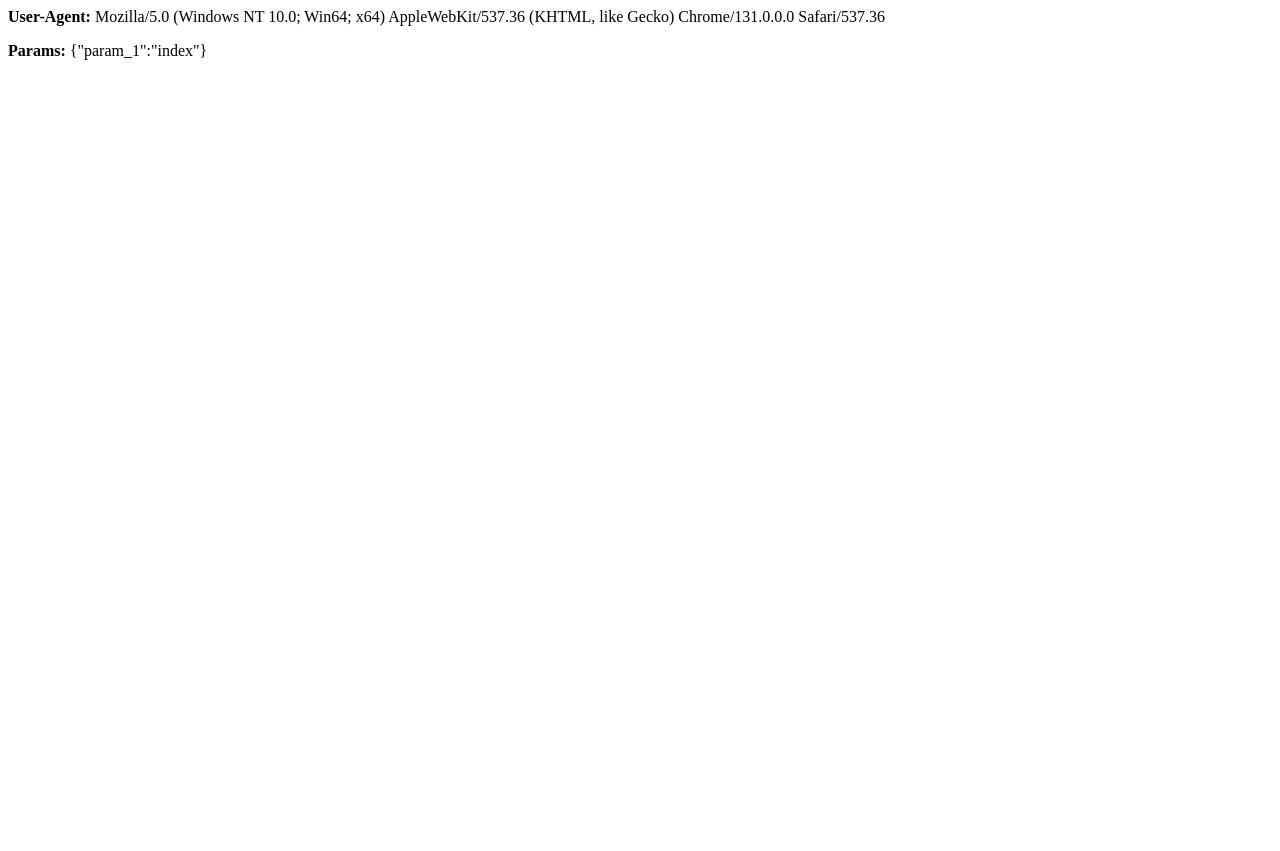
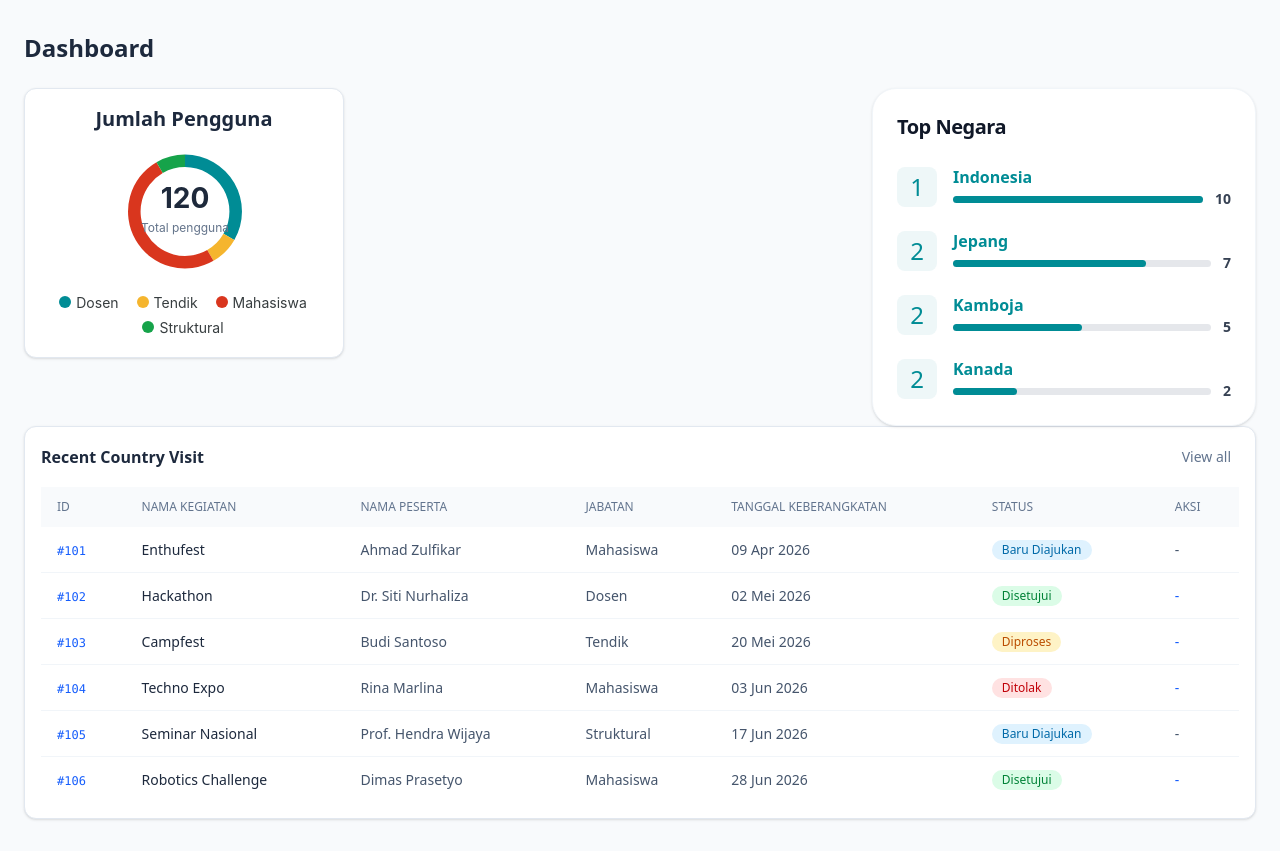
Before and after one commit to mohamadmalik/SiTIO, a PHP site: page /index in a window 1280 px wide. Before the commit the page ends 60 px from the top, so only its background shows below. Run offline with PHP 8.4, Linux system fonts and the light colour scheme; style sheets or scripts are compiled from the project's sources; some libraries are stand-ins or nearby versions.

Commit message:
merge: PR #1 (cherry-pick)

```diff
--- /dev/null
+++ b/app/views/Dashboard/daftar-pdln.php
@@ -0,0 +1,102 @@
+<div class="bg-white border border-slate-200 rounded-xl shadow-sm p-4">
+  <div class="flex items-center mb-4">
+    <span class="text-base font-semibold text-slate-800">Recent Country Visit</span>
+    <a href="#" class="ml-auto text-sm font-medium text-slate-500 hover:text-slate-800 px-2 py-1 rounded-md hover:bg-slate-100">View all</a>
+  </div>
+
+  <div class="overflow-x-auto">
+    <table class="w-full text-sm text-left">
+      <thead class="bg-slate-50 text-xs uppercase text-slate-500">
+        <tr>
+          <th scope="col" class="px-4 py-3 font-medium">ID</th>
+          <th scope="col" class="px-4 py-3 font-medium">Nama Kegiatan</th>
+          <th scope="col" class="px-4 py-3 font-medium">Nama Peserta</th>
+          <th scope="col" class="px-4 py-3 font-medium">Jabatan</th>
+          <th scope="col" class="px-4 py-3 font-medium">Tanggal Keberangkatan</th>
+          <th scope="col" class="px-4 py-3 font-medium">Status</th>
+          <th scope="col" class="px-4 py-3 font-medium">Aksi</th>
+        </tr>
+      </thead>
+      <tbody class="divide-y divide-slate-100">
+  <tr class="hover:bg-slate-50 align-middle">
+    <th scope="row" class="px-4 py-3 font-normal">
+      <a href="#" class="text-blue-600 hover:underline"><code class="font-mono text-xs">#101</code></a>
+    </th>
+    <td class="px-4 py-3 font-medium text-slate-800">Enthufest</td>
+    <td class="px-4 py-3 text-slate-600 whitespace-nowrap">Ahmad Zulfikar</td>
+    <td class="px-4 py-3 text-slate-600">Mahasiswa</td>
+    <td class="px-4 py-3 text-slate-600 whitespace-nowrap">09 Apr 2026</td>
+    <td class="px-4 py-3">
+      <span class="inline-flex items-center px-2.5 py-0.5 rounded-full bg-sky-100 text-sky-700 text-xs font-medium">Baru Diajukan</span>
+    </td>
+    <td class="px-4 py-3 text-slate-600">-</td>
+  </tr>
+  <tr class="hover:bg-slate-50 align-middle">
+    <th scope="row" class="px-4 py-3 font-normal">
+      <a href="#" class="text-blue-600 hover:underline"><code class="font-mono text-xs">#102</code></a>
+    </th>
+    <td class="px-4 py-3 font-medium text-slate-800">Hackathon</td>
+    <td class="px-4 py-3 text-slate-600 whitespace-nowrap">Dr. Siti Nurhaliza</td>
+    <td class="px-4 py-3 text-slate-600">Dosen</td>
+    <td class="px-4 py-3 text-slate-600 whitespace-nowrap">02 Mei 2026</td>
+    <td class="px-4 py-3">
+      <span class="inline-flex items-center px-2.5 py-0.5 rounded-full bg-green-100 text-green-700 text-xs font-medium">Disetujui</span>
+    </td>
+    <td class="px-4 py-3"><a href="#" class="text-blue-600 hover:underline">-</a></td>
+  </tr>
+  <tr class="hover:bg-slate-50 align-middle">
+    <th scope="row" class="px-4 py-3 font-normal">
+      <a href="#" class="text-blue-600 hover:underline"><code class="font-mono text-xs">#103</code></a>
+    </th>
+    <td class="px-4 py-3 font-medium text-slate-800">Campfest</td>
+    <td class="px-4 py-3 text-slate-600 whitespace-nowrap">Budi Santoso</td>
+    <td class="px-4 py-3 text-slate-600">Tendik</td>
+    <td class="px-4 py-3 text-slate-600 whitespace-nowrap">20 Mei 2026</td>
+    <td class="px-4 py-3">
+      <span class="inline-flex items-center px-2.5 py-0.5 rounded-full bg-amber-100 text-amber-700 text-xs font-medium">Diproses</span>
+    </td>
+    <td class="px-4 py-3"><a href="#" class="text-blue-600 hover:underline">-</a></td>
+  </tr>
+  <tr class="hover:bg-slate-50 align-middle">
+    <th scope="row" class="px-4 py-3 font-normal">
+      <a href="#" class="text-blue-600 hover:underline"><code class="font-mono text-xs">#104</code></a>
+    </th>
+    <td class="px-4 py-3 font-medium text-slate-800">Techno Expo</td>
+    <td class="px-4 py-3 text-slate-600 whitespace-nowrap">Rina Marlina</td>
+    <td class="px-4 py-3 text-slate-600">Mahasiswa</td>
+    <td class="px-4 py-3 text-slate-600 whitespace-nowrap">03 Jun 2026</td>
+    <td class="px-4 py-3">
+      <span class="inline-flex items-center px-2.5 py-0.5 rounded-full bg-red-100 text-red-700 text-xs font-medium">Ditolak</span>
+    </td>
+    <td class="px-4 py-3"><a href="#" class="text-blue-600 hover:underline">-</a></td>
+  </tr>
+  <tr class="hover:bg-slate-50 align-middle">
+    <th scope="row" class="px-4 py-3 font-normal">
+      <a href="#" class="text-blue-600 hover:underline"><code class="font-mono text-xs">#105</code></a>
+    </th>
+    <td class="px-4 py-3 font-medium text-slate-800">Seminar Nasional</td>
+    <td class="px-4 py-3 text-slate-600 whitespace-nowrap">Prof. Hendra Wijaya</td>
+    <td class="px-4 py-3 text-slate-600">Struktural</td>
+    <td class="px-4 py-3 text-slate-600 whitespace-nowrap">17 Jun 2026</td>
+    <td class="px-4 py-3">
+      <span class="inline-flex items-center px-2.5 py-0.5 rounded-full bg-sky-100 text-sky-700 text-xs font-medium">Baru Diajukan</span>
+    </td>
+    <td class="px-4 py-3 text-slate-600">-</td>
+  </tr>
+  <tr class="hover:bg-slate-50 align-middle">
+    <th scope="row" class="px-4 py-3 font-normal">
+      <a href="#" class="text-blue-600 hover:underline"><code class="font-mono text-xs">#106</code></a>
+    </th>
+    <td class="px-4 py-3 font-medium text-slate-800">Robotics Challenge</td>
+    <td class="px-4 py-3 text-slate-600 whitespace-nowrap">Dimas Prasetyo</td>
+    <td class="px-4 py-3 text-slate-600">Mahasiswa</td>
+    <td class="px-4 py-3 text-slate-600 whitespace-nowrap">28 Jun 2026</td>
+    <td class="px-4 py-3">
+      <span class="inline-flex items-center px-2.5 py-0.5 rounded-full bg-green-100 text-green-700 text-xs font-medium">Disetujui</span>
+    </td>
+    <td class="px-4 py-3"><a href="#" class="text-blue-600 hover:underline">-</a></td>
+  </tr>
+</tbody>
+    </table>
+  </div>
+</div>
--- /dev/null
+++ b/app/views/Dashboard/index.view.php
@@ -0,0 +1,100 @@
+<!DOCTYPE html>
+<html lang="id">
+<head>
+    <meta charset="UTF-8">
+    <meta name="viewport" content="width=device-width, initial-scale=1.0">
+    <title>Dashboard</title>
+    <link rel="stylesheet" href="/dist/style.css">
+</head>
+<body class="bg-slate-50 font-sans text-slate-800">
+    <div class="max-w-8xl mx-auto px-6 py-8">
+        <h1 class="text-2xl font-bold mb-6">Dashboard</h1>
+
+        <!-- Container Grid / Flex untuk menampung kedua komponen -->
+        <div class="grid grid-cols-1 md:grid-cols-2 gap-6 items-start">
+
+            <!-- Komponen Status -->
+            <div>
+                <?php require __DIR__ . '/status.view.php'; ?>
+            </div>
+
+            <!-- Komponen Klasemen -->
+            <div>
+                <?php require __DIR__ . '/klasemen.view.php'; ?>
+            </div>
+
+            <div>
+                <?php require __DIR__ . '/daftar-pdln.php'; ?>
+            </div>
+
+        </div>
+    </div>
+
+
+
+        <script src="https://cdn.jsdelivr.net/npm/apexcharts"></script>
+<script>
+    let selected = null;
+    const refresh = () => {
+        const el = document.getElementById("donut-chart");
+        const g = chart.w.globals;
+        const label = el.querySelector(".apexcharts-datalabel-label");
+        const value = el.querySelector(".apexcharts-datalabel-value");
+        if (selected === null) {
+            label.textContent = "Total pengguna";
+            value.textContent = g.seriesTotals.reduce((a, b) => a + b, 0);
+        } else {
+            label.textContent = g.labels[selected];
+            value.textContent = g.series[selected];
+        }
+    };
+
+    const chart = new ApexCharts(document.getElementById("donut-chart"), {
+        chart: {
+            type: "donut",
+            height: 220,
+            fontFamily: "Inter, sans-serif",
+            events: {
+                dataPointSelection: (e, ctx, cfg) => {
+                    selected = selected === cfg.dataPointIndex ? null : cfg.dataPointIndex;
+                    setTimeout(refresh, 0);
+                },
+                dataPointMouseLeave: () => setTimeout(refresh, 0)
+            }
+        },
+        series: [40, 10, 60, 10],
+        labels: ["Dosen", "Tendik", "Mahasiswa", "Struktural"],
+        colors: ["#008C95", "#F5B52E", "#D9361E", "#16A34A"],
+        stroke: { width: 0 },
+        dataLabels: { enabled: false },
+        legend: {
+            position: "bottom",
+            fontSize: "14px",
+            markers: { size: 6, offsetX: -2 },
+            itemMargin: { horizontal: 10, vertical: 4 }
+        },
+        plotOptions: {
+            pie: {
+                donut: {
+                    size: "78%",
+                    labels: {
+                        show: true,
+                        name: { offsetY: 20, color: "#64748b", fontSize: "14px" },
+                        value: { offsetY: -20, color: "#1e293b", fontSize: "28px", fontWeight: 700 },
+                        total: {
+                            show: true,
+                            label: "Total pengguna",
+                            fontSize: "12px",
+                            color: "#64748b",
+                            formatter: (w) => w.globals.seriesTotals.reduce((a, b) => a + b, 0)
+                        }
+                    }
+                }
+            }
+        }
+    });
+    chart.render();
+</script>
+</body>
+</body>
+</html>
--- /dev/null
+++ b/app/views/Dashboard/klasemen.view.php
@@ -0,0 +1,89 @@
+
+
+
+        <div class="w-full max-w-sm ml-auto bg-white rounded-3xl p-6 shadow-sm border border-slate-100">
+
+            <!-- Header -->
+            <div class="flex justify-between items-center mb-6">
+                <h2 class="text-xl font-bold text-gray-900 tracking-tight">Top Negara</h2>
+
+            </div>
+
+            <!-- List Items -->
+            <div class="flex flex-col gap-5">
+
+                <!-- Peringkat 1 -->
+               <div class="flex items-center gap-4 w-full">
+    <div class="w-10 h-10 flex-shrink-0 flex items-center justify-center bg-[#EEF7F8] rounded-lg text-2xl text-[#008C95]">
+        1
+    </div>
+    <div class="w-full">
+        <h3 class="text-base font-semibold text-[#008C95]">Indonesia</h3>
+
+        <!-- Progress bar dengan teks persen di kanan -->
+        <div class="flex items-center gap-3">
+            <div class="w-full bg-gray-200 rounded-full h-1.75">
+                <div class="bg-[#008C95] h-1.75 rounded-full" style="width: 100%"></div>
+            </div>
+            <span class="text-sm font-semibold text-gray-700">10</span>
+        </div>
+    </div>
+</div>
+                <!-- Peringkat 2 -->
+                <div class="flex items-center gap-4">
+                    <div class="w-10 h-10 flex-shrink-0 flex items-center justify-center bg-[#EEF7F8] rounded-lg text-2xl text-[#008C95]">
+                        2
+                    </div>
+                    <div class="w-full">
+                    <h3 class="text-base font-semibold text-[#008C95]">Jepang</h3>
+
+                    <!-- Progress bar dengan teks persen di kanan -->
+                    <div class="flex items-center gap-3">
+                        <div class="w-full bg-gray-200 rounded-full h-1.75">
+                            <div class="bg-[#008C95] h-1.75 rounded-full" style="width: 75%"></div>
+                        </div>
+                        <span class="text-sm font-semibold text-gray-700">7</span>
+                    </div>
+                </div>
+            </div>
+
+                <!-- Peringkat 3 -->
+                <div class="flex items-center gap-4">
+                    <div class="w-10 h-10 flex-shrink-0 flex items-center justify-center bg-[#EEF7F8] rounded-lg text-2xl text-[#008C95]">
+                        2
+                    </div>
+                    <div class="w-full">
+                    <h3 class="text-base font-semibold text-[#008C95]">Kamboja</h3>
+
+                    <!-- Progress bar dengan teks persen di kanan -->
+                    <div class="flex items-center gap-3">
+                        <div class="w-full bg-gray-200 rounded-full h-1.75">
+                            <div class="bg-[#008C95] h-1.75 rounded-full" style="width: 50%"></div>
+                        </div>
+                        <span class="text-sm font-semibold text-gray-700">5</span>
+                    </div>
+                </div>
+            </div>
+
+                <!-- Peringkat 4 -->
+                <div class="flex items-center gap-4">
+                    <div class="w-10 h-10 flex-shrink-0 flex items-center justify-center bg-[#EEF7F8] rounded-lg text-2xl text-[#008C95]">
+                        2
+                    </div>
+                    <div class="w-full">
+                    <h3 class="text-base font-semibold text-[#008C95]">Kanada</h3>
+
+                    <!-- Progress bar dengan teks persen di kanan -->
+                    <div class="flex items-center gap-3">
+                        <div class="w-full bg-gray-200 rounded-full h-1.75">
+                            <div class="bg-[#008C95] h-1.75 rounded-full" style="width: 25%"></div>
+                        </div>
+                        <span class="text-sm font-semibold text-gray-700">2</span>
+                    </div>
+                </div>
+            </div>
+
+            </div>
+        </div>
+
+    </div>
--- /dev/null
+++ b/app/views/Dashboard/status.view.php
@@ -0,0 +1,6 @@
+<!-- app/views/Dashboard/status.view.php -->
+<div class="max-w-xs w-full bg-white border border-slate-200 rounded-xl shadow-sm p-4">
+  <h5 class="text-xl font-semibold mb-4 text-center">Jumlah Pengguna</h5>
+
+  <div class="min-h-[320px]" id="donut-chart"></div>
+</div>
--- a/index.php
+++ b/index.php
@@ -12,12 +12,15 @@ require_once __DIR__ . "/app/core/Router.php";
 
 $router = new Router();
 
-$router->get("/", fn() => Response::redirect(BASE_URL . "/adb"), fn() => Response::render("tes"));
+// Render view 'klasemen' (otomatis memanggil app/views/klasemen.view.php)
+$router->get("/", function() {
+    Response::render("Dashboard.index");
+});
 
 $router->get("/sample", ["SampleController", "test"]);
 
 $router->get("/:param_1", function(Request $request, array $params) {
-    Response::render("tes", ["params" => $params]);
+    Response::render("Dashboard.index", ["params" => $params]);
 });
 
 $router->run();
```
